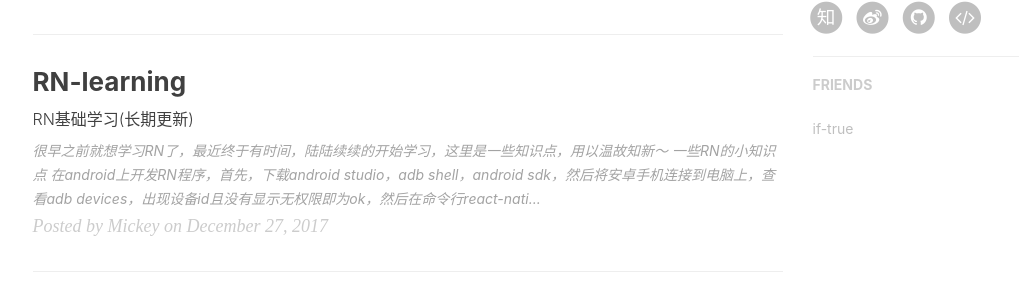
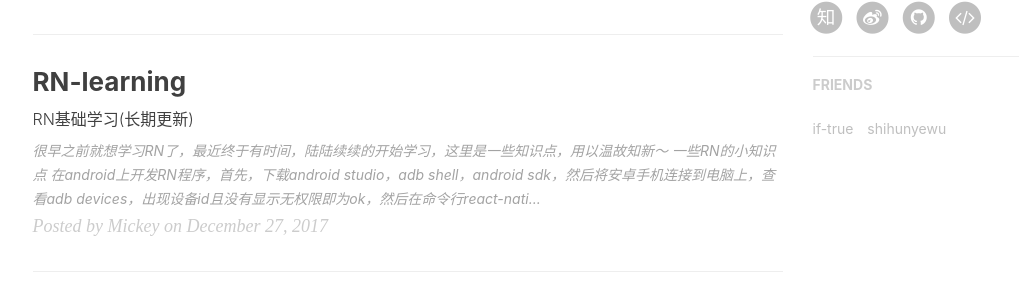
Before and after one commit to mickey0524/mickey0524.github.io, a Jekyll site: the page built from index.html, in a window 1280 px wide and 900 px high, scrolled down 762 px. Shown: the part 140-445 px from the top of the window, without its empty margins (135-1154 px from the left). Built offline with Jekyll 4.4.1, drawn with Linux system fonts in a browser that asks for light colours; nearby versions of some CDN libraries; the list of posts is cut into pages by our own code; comment, search, counter and statistics services are not loaded.

Commit message:
feat(friend): 增加shihunyewu的友链

```diff
--- a/_config.yml
+++ b/_config.yml
@@ -16,9 +16,6 @@
 zhihu_username:     fen-dou-de-tuo-ge
 github_username:    mickey0524
 leetcode_username:  dong-xue-qian-ceng-bu-fu-qing
-# twitter_username:   huxpro
-#facebook_username:  huxpro
-# linkedin_username:  firstname-lastname-idxxxx
 
 
 
@@ -87,16 +84,14 @@
 # Friends
 friends: [
     {
-    #     title: "Su",
-    #     href: "http://su.gallery/"
-    # },{
         title: "if-true",
         href: "http://if-true.com/"
+    },
+    {
+        title: "shihunyewu",
+        href: "https://shihunyewu.github.io/"
     }
-    # },{
-    #     title: "前端外刊评论",
-    #     href: "http://qianduan.guru/"
-    # },{
+    # ,{
     #     title: "天镶的博客",
     #     href: "http://lingyu.wang/"
     # },{
--- a/_layouts/default.html
+++ b/_layouts/default.html
@@ -14,7 +14,7 @@
 
 
 <!-- Image to hack wechat -->
-<img src="/img/icon_wechat.png" width="0" height="0" />
+<!-- <img src="/img/icon_wechat.png" width="0" height="0" /> -->
 <!-- Migrate from head to bottom, no longer block render and still work -->
 
 </body>
```
